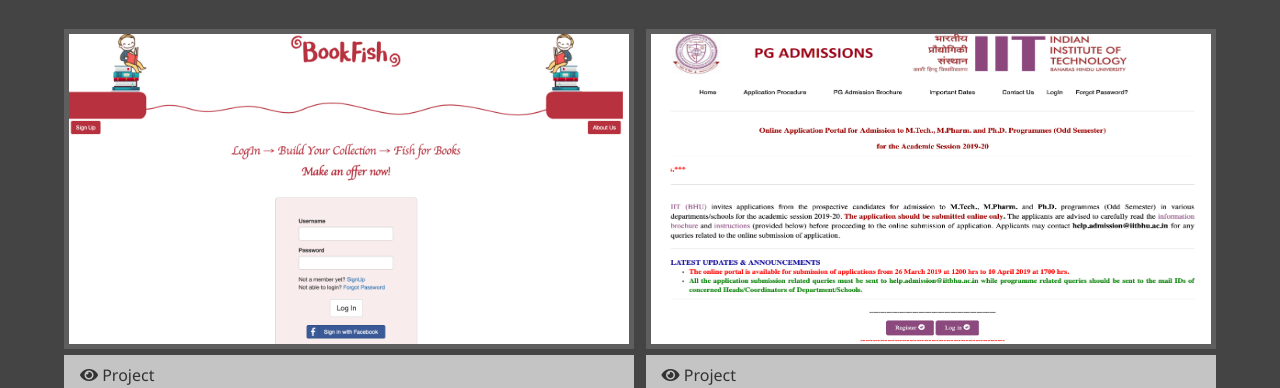
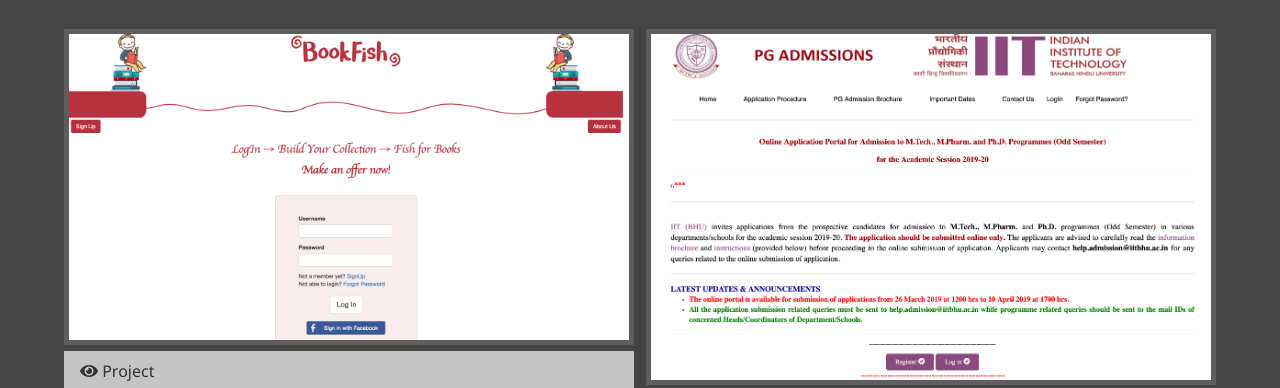
Before and after one commit to Pratihar/my_portfolio, a website: page dist/work.html in a window 1280 px wide. Shown: the part 253-641 px from the top of the page. Drawn offline with Linux system fonts and the light colour scheme.

Commit message:
Project Height Adjusted

```diff
--- a/scss/main.scss
+++ b/scss/main.scss
@@ -123,7 +123,6 @@
 
   img {
     width: 100%;
-    height: 20rem;
     border: 5px lighten($primary-color, 10) solid;
 
     &:hover {
```
Also changed, not shown: dist/css/main.css.
